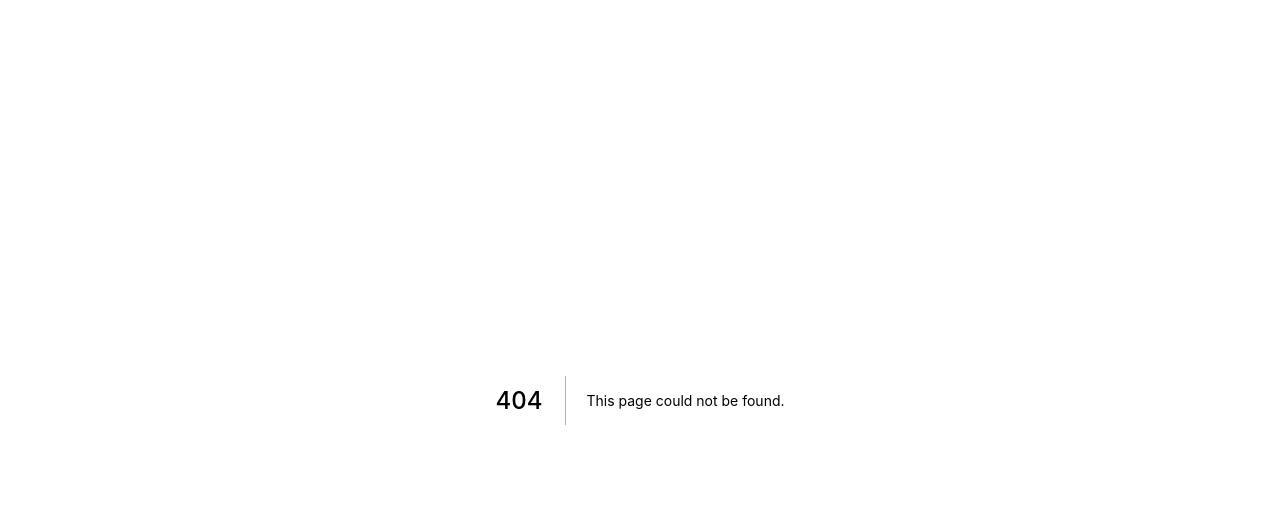
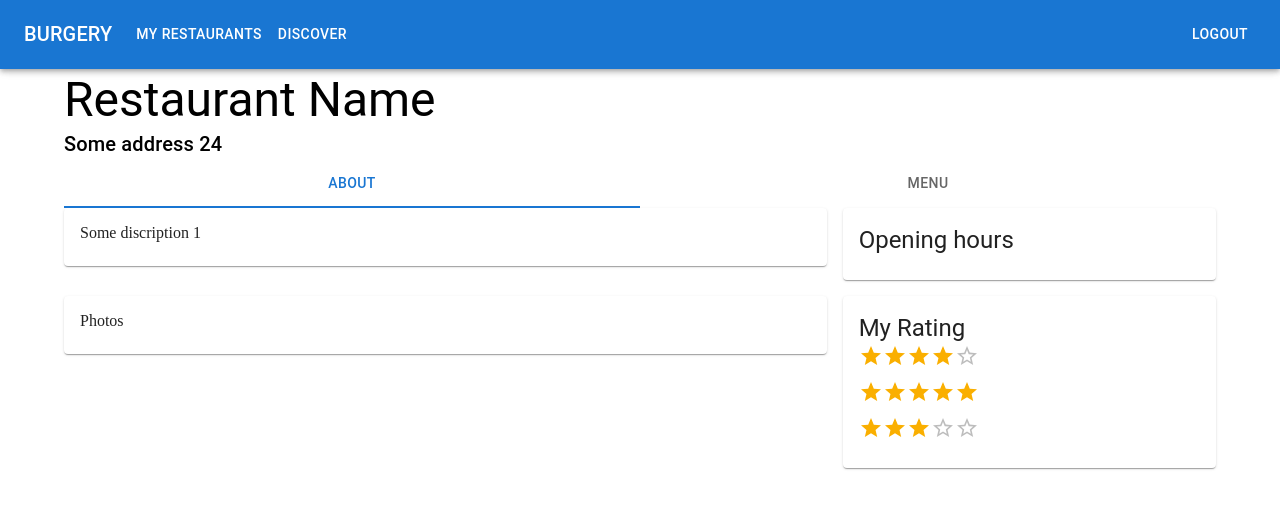
Before and after one commit to andersjepsen/burgery, a Next.js app: page /restaurants/1 in a window 1280 px wide. Before the commit this address had no page. Shown: the top 508 px of the page. Built offline with nearby package versions, Linux system fonts and the light colour scheme.

Commit message:
:tada: initial structure

```diff
--- a/package.json
+++ b/package.json
@@ -9,6 +9,9 @@
     "lint": "next lint"
   },
   "dependencies": {
+    "@emotion/react": "^11.8.2",
+    "@emotion/styled": "^11.8.1",
+    "@mui/material": "^5.5.1",
     "next": "12.1.0",
     "react": "17.0.2",
     "react-dom": "17.0.2"
--- /dev/null
+++ b/pages/restaurants/[id].tsx
@@ -0,0 +1,89 @@
+import {
+  Card,
+  CardContent,
+  CardHeader,
+  Grid,
+  Rating,
+  Tab,
+  Tabs,
+  Typography,
+} from "@mui/material";
+import Head from "next/head";
+import { useRouter } from "next/router";
+import { NextPage } from "next/types";
+import React from "react";
+import { Layout } from "ui/Layout";
+
+const RestuantPage: NextPage = () => {
+  const router = useRouter();
+
+  const [page, setPage] = React.useState("about");
+
+  const handleChange = (event: React.SyntheticEvent, newValue: string) => {
+    setPage(newValue);
+  };
+
+  return (
+    <div>
+      <Head>
+        <title>Create Next App</title>
+        <link rel="icon" href="/favicon.ico" />
+      </Head>
+
+      <Layout>
+        <Typography variant="h3">Restaurant Name</Typography>
+        <Typography variant="h6">Some address 24</Typography>
+
+        <Tabs
+          value={page}
+          onChange={handleChange}
+          variant="fullWidth"
+          defaultValue="about"
+        >
+          <Tab value="about" label="About" />
+          <Tab value="menu" label="Menu" />
+        </Tabs>
+
+        <Grid container spacing={2}>
+          <Grid item xs={8}>
+            <Card>
+              <CardContent>Some discription {router.query.id}</CardContent>
+            </Card>
+          </Grid>
+          <Grid item xs={4}>
+            <Card>
+              <CardContent>
+                <Typography variant="h5">Opening hours</Typography>
+              </CardContent>
+            </Card>
+          </Grid>
+          <Grid item xs={8}>
+            <Card>
+              <CardContent>Photos</CardContent>
+            </Card>
+          </Grid>
+          <Grid item xs={4}>
+            <Card>
+              <CardContent>
+                <Typography variant="h5">My Rating</Typography>
+                <Grid container spacing={1} direction="column">
+                  <Grid item>
+                    <Rating value={4} />
+                  </Grid>
+                  <Grid item>
+                    <Rating value={5} />
+                  </Grid>
+                  <Grid item>
+                    <Rating value={3} />
+                  </Grid>
+                </Grid>
+              </CardContent>
+            </Card>
+          </Grid>
+        </Grid>
+      </Layout>
+    </div>
+  );
+};
+
+export default RestuantPage;
--- a/styles/globals.css
+++ /dev/null
@@ -1,16 +0,0 @@
-html,
-body {
-  padding: 0;
-  margin: 0;
-  font-family: -apple-system, BlinkMacSystemFont, Segoe UI, Roboto, Oxygen,
-    Ubuntu, Cantarell, Fira Sans, Droid Sans, Helvetica Neue, sans-serif;
-}
-
-a {
-  color: inherit;
-  text-decoration: none;
-}
-
-* {
-  box-sizing: border-box;
-}
--- a/tsconfig.json
+++ b/tsconfig.json
@@ -13,7 +13,8 @@
     "resolveJsonModule": true,
     "isolatedModules": true,
     "jsx": "preserve",
-    "incremental": true
+    "incremental": true,
+    "baseUrl": "."
   },
   "include": ["next-env.d.ts", "**/*.ts", "**/*.tsx"],
   "exclude": ["node_modules"]
--- /dev/null
+++ b/ui/Layout.tsx
@@ -0,0 +1,64 @@
+import React from "react";
+import AppBar from "@mui/material/AppBar";
+import Toolbar from "@mui/material/Toolbar";
+import Typography from "@mui/material/Typography";
+import { Box, Button, Container, Grid } from "@mui/material";
+import { useRouter } from "next/router";
+
+const pages = [
+  { title: "My Restaurants", link: "/restaurants" },
+  { title: "Discover", link: "/restaurants/discover" },
+];
+
+interface LayoutProps {
+  fullscreen?: boolean;
+  children: React.ReactNode;
+}
+export function Layout({ children, fullscreen = false }: LayoutProps) {
+  const router = useRouter();
+
+  const maxWidth = React.useMemo(
+    () => (fullscreen === true ? false : undefined),
+    [fullscreen]
+  );
+
+  const handleClick = (link: string) => {
+    router.push(link);
+  };
+
+  return (
+    <div>
+      <AppBar>
+        <Toolbar>
+          <Typography variant="h6" noWrap component="div" sx={{ mr: 2 }}>
+            BURGERY
+          </Typography>
+          <Box sx={{ flexGrow: 1 }}>
+            {pages.map((page) => (
+              <Button
+                key={page.title}
+                onClick={() => handleClick(page.link)}
+                variant="text"
+                sx={{ my: 2, color: "white" }}
+              >
+                {page.title}
+              </Button>
+            ))}
+          </Box>
+
+          <Button
+            variant="text"
+            onClick={() => handleClick("/")}
+            sx={{ my: 2, color: "white" }}
+          >
+            Logout
+          </Button>
+        </Toolbar>
+      </AppBar>
+      <Toolbar />
+      <Container maxWidth={maxWidth} disableGutters={fullscreen}>
+        {children}
+      </Container>
+    </div>
+  );
+}
```
Also changed, not shown: pages/_app.tsx (+3 -4 lines), pages/index.tsx (+33 -63 lines), pages/restaurants/discover.tsx (added, +19 -0 lines), pages/restaurants/index.tsx (added, +19 -0 lines), styles/Home.module.css (deleted, +0 -116 lines), public/vercel.svg (deleted), 1 other file (tests, documents, lock files or other folders).
